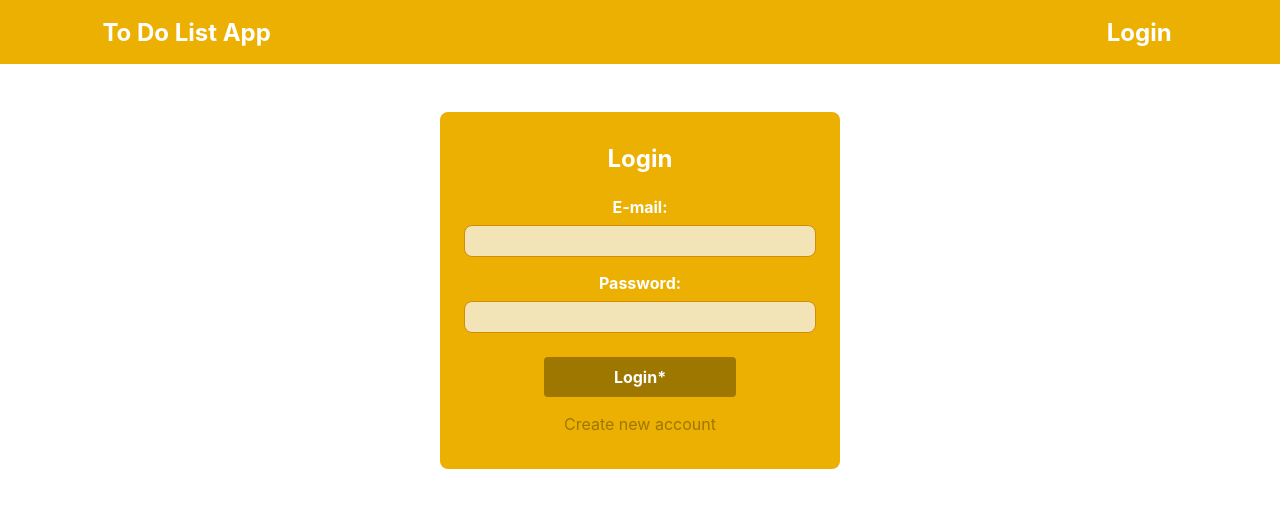
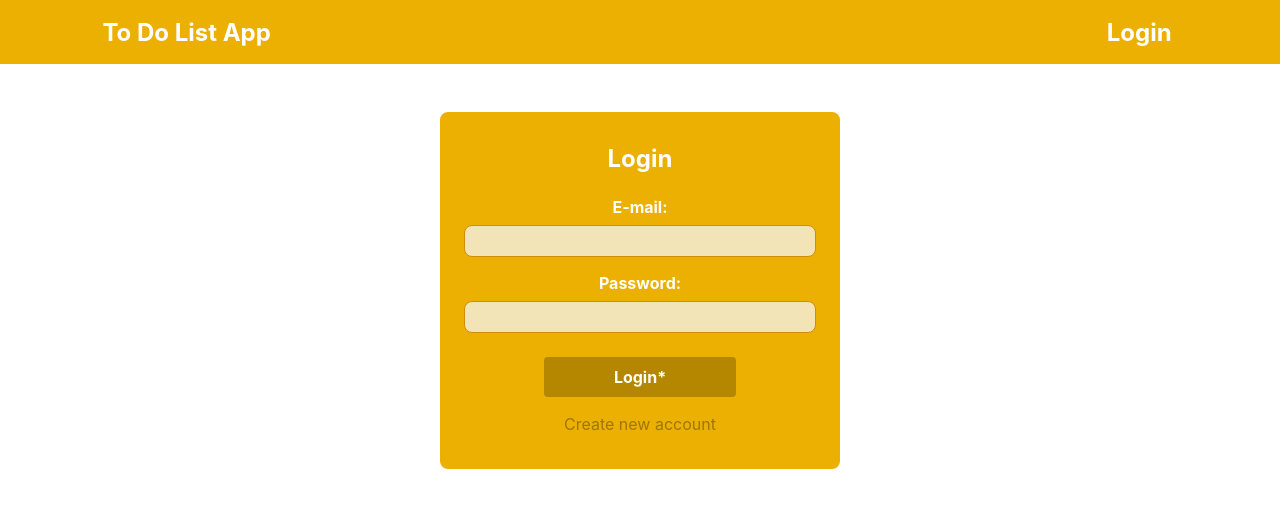
Before and after one commit to RRFayad/To-Do-List__React-Project--, a React (Create React App) app: page / in a window 1280 px wide. In both pictures the pointer is over the button "Login*". Shown: the top 508 px of the page. Built offline with nearby package versions, Linux system fonts and the light colour scheme; no server answers.

Commit message:
Dummy Login Page v2

```diff
--- a/src/Components/LoginForm.module.css
+++ b/src/Components/LoginForm.module.css
@@ -52,14 +52,26 @@
     cursor: pointer;
 }
 
+.login-form__login-button:hover,
+.login-form__login-button:active{
+    background-color: #9e7701b3;
+}
+
 .login-form__toggle-button {
     margin-top: 8px;
+    width: fit-content;
     background-color: transparent;
     border: none;
     color: #9E7701;
     font-family: inherit;
     font-size: 1rem;
     cursor: pointer;
+    align-self: center;
+}
+
+.login-form__toggle-button:hover,
+.login-form__toggle-button:active{
+    color: #9e7701b3;
 }
 
 @media (max-width:768px) {
```
